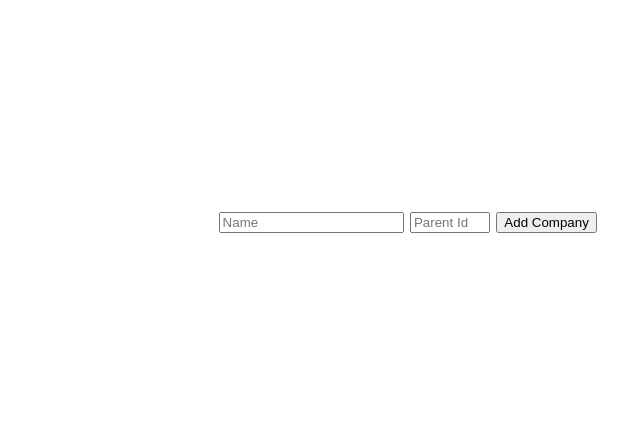
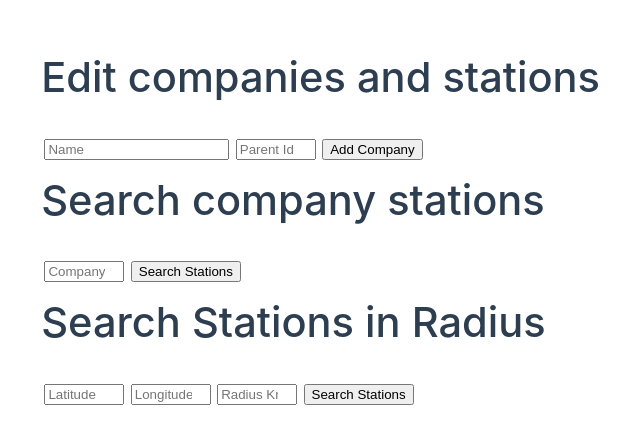
Before and after one commit to ShMPMat/Charging, a Vue app in the folder src/front/charging/: page / in a window 1280 px wide. Shown: the part 178-622 px from the top of the page, without its empty margins (40-680 px from the left). Built offline with nearby package versions, Linux system fonts and the light colour scheme.

Commit message:
Add UI for search functions

```diff
--- a/src/front/charging/src/components/CompanyList.vue
+++ b/src/front/charging/src/components/CompanyList.vue
@@ -19,6 +19,16 @@ const companies = ref({})
 
 const editedStations = ref(new Set())
 const editedCompanies = ref(new Set())
+
+const companyStationsView = ref({
+  companyId: null,
+  stations: []
+})
+const stationsIdRadiusView = ref({
+  latitude: null,
+  longitude: null,
+  radiusKm: null
+})
 
 
 function addCompany() {
@@ -103,9 +113,34 @@ function deleteStation(companyId, stationId) {
         window.alert(error)
       })
 }
+
+function searchCompanyStations() {
+  axios.get(`http://localhost:8080/company/${companyStationsView.value.companyId}/station`)
+      .then(result => {
+        companyStationsView.value.stations = result.data
+      })
+      .catch(error => {
+        window.alert(error)
+      })
+}
+
+function searchStationsInRadius() {
+  const {latitude, longitude, radiusKm} = stationsIdRadiusView.value
+
+  axios.get(`http://localhost:8080/station`, {params: {latitude, longitude, radiusKm}})
+      .then(result => {
+        stationsIdRadiusView.value.stations = result.data
+      })
+      .catch(error => {
+        window.alert(error)
+      })
+}
 </script>
 
 <template>
+  <h1>
+    Edit companies and stations
+  </h1>
   <div v-for="{id : companyId, name, parentCompany, stations} in companies">
     <div class="company-entry">
       <div class="company-data" v-if="!editedCompanies.has(companyId)">
@@ -163,10 +198,43 @@ function deleteStation(companyId, stationId) {
       Add Company
     </button>
   </div>
+
+  <div class="company-stations-view">
+    <h1>
+      Search company stations
+    </h1>
+    <input v-model="companyStationsView.companyId" type="number" placeholder="Company Id">
+    <button @click="searchCompanyStations">
+      Search Stations
+    </button>
+    <div v-for="{id : stationId, latitude, longitude, name, company} in companyStationsView.stations"
+         class="station-entry"
+    >
+      {{ stationId }} {{ name }} {{ latitude }} {{ longitude }} Company: {{ company.name }}
+    </div>
+  </div>
+
+  <div class="station-search-view">
+    <h1>
+      Search Stations in Radius
+    </h1>
+    <input v-model="stationsIdRadiusView.latitude" type="number" placeholder="Latitude">
+    <input v-model="stationsIdRadiusView.longitude" type="number" placeholder="Longitude">
+    <input v-model="stationsIdRadiusView.radiusKm" type="number" placeholder="Radius Km">
+    <button @click="searchStationsInRadius">
+      Search Stations
+    </button>
+    <div v-for="{id : stationId, latitude, longitude, name, company} in stationsIdRadiusView.stations"
+         class="station-entry"
+    >
+      {{ stationId }} {{ name }} {{ latitude }} {{ longitude }} Company: {{ company.name }}
+    </div>
+  </div>
 </template>
 
 <style scoped>
 h1 {
+  margin: 1rem 0 1rem 0;
   font-weight: 500;
   font-size: 2.6rem;
   top: -10px;
```
